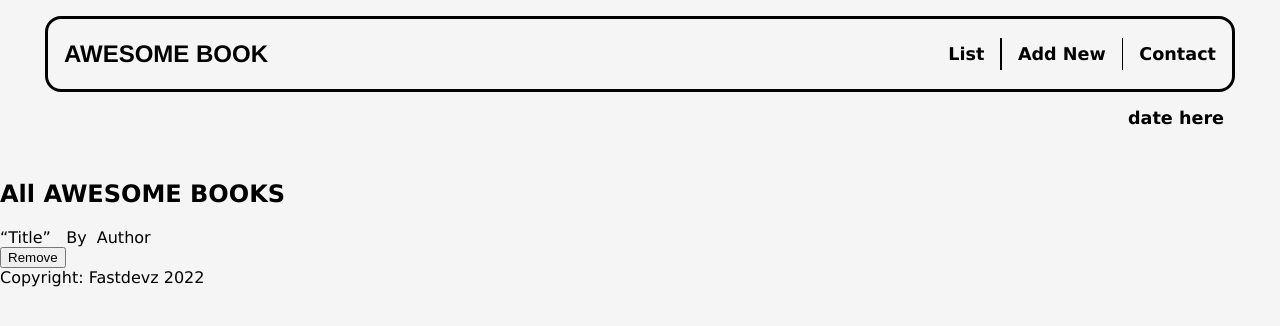
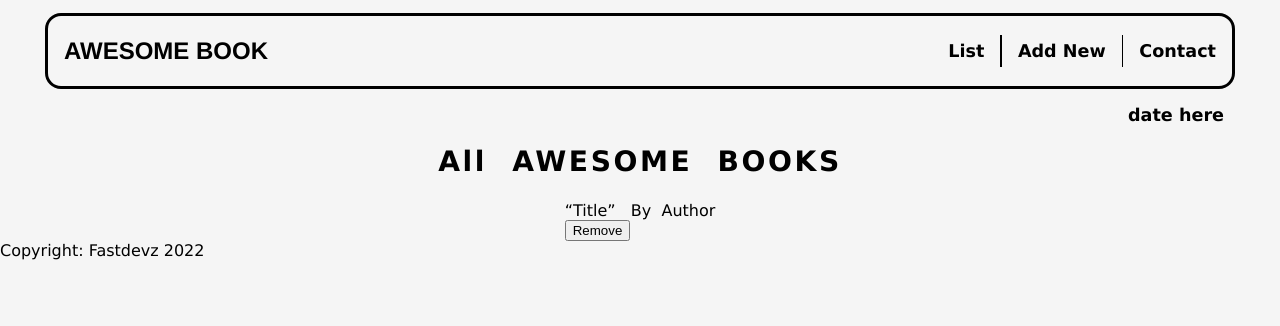
Before and after one commit to soulemanou-software/awesome-book-ES6, a website: page index.html in a window 1280 px wide. Drawn offline with Linux system fonts and the light colour scheme.

Commit message:
header styleing done in index.css

```diff
--- a/index.css
+++ b/index.css
@@ -21,7 +21,9 @@ nav{
     justify-content: center;
     align-items: center;
     width:100%;
-    padding: 1rem 0rem;
+    height: 7vw;
+    padding: 2rem 0rem 0rem 0rem;
+    margin: 0%;
 }
 .main-title{
     font-weight:bold;
@@ -75,8 +77,21 @@ nav> #times-zone{
 /* End ofThe header section here */
 /*============================================================================================================*/
 /*section all awesome book*/
-#list-itmes{
+#list-items{
+    display: flex;
+    justify-content: center;
+    align-items: center;
+    flex-direction: column;
+    }
+#list-items h2{
+    font-size: 2.2vw;
+    word-spacing: 1vw;
+    letter-spacing: .2vw;
+    transition: .4s;
+}
+#list-items h2:hover{
+    color: var(--text-hover);
+}
 
-    }
 /*End of section all awasome book*/
 /*============================================================================================================*/
--- a/index.html
+++ b/index.html
@@ -30,9 +30,9 @@
 <!-- ==================================================================================================================================== -->
 <!-- the awesome books list section here -->
     <section id="list-items">
-        <h2>All AWESOME BOOKS</h2>
+        <h2 id="main-heading">All AWESOME BOOKS</h2>
         <!-- main section all Awesome books -->
-            <main>
+            <main id="main-content">
                 <!-- The list of books -->
                 <div class="bookItem">
                     <div class="about-book"><q>Title</q> &nbsp; By &nbsp;<span>Author</span></div>
```
